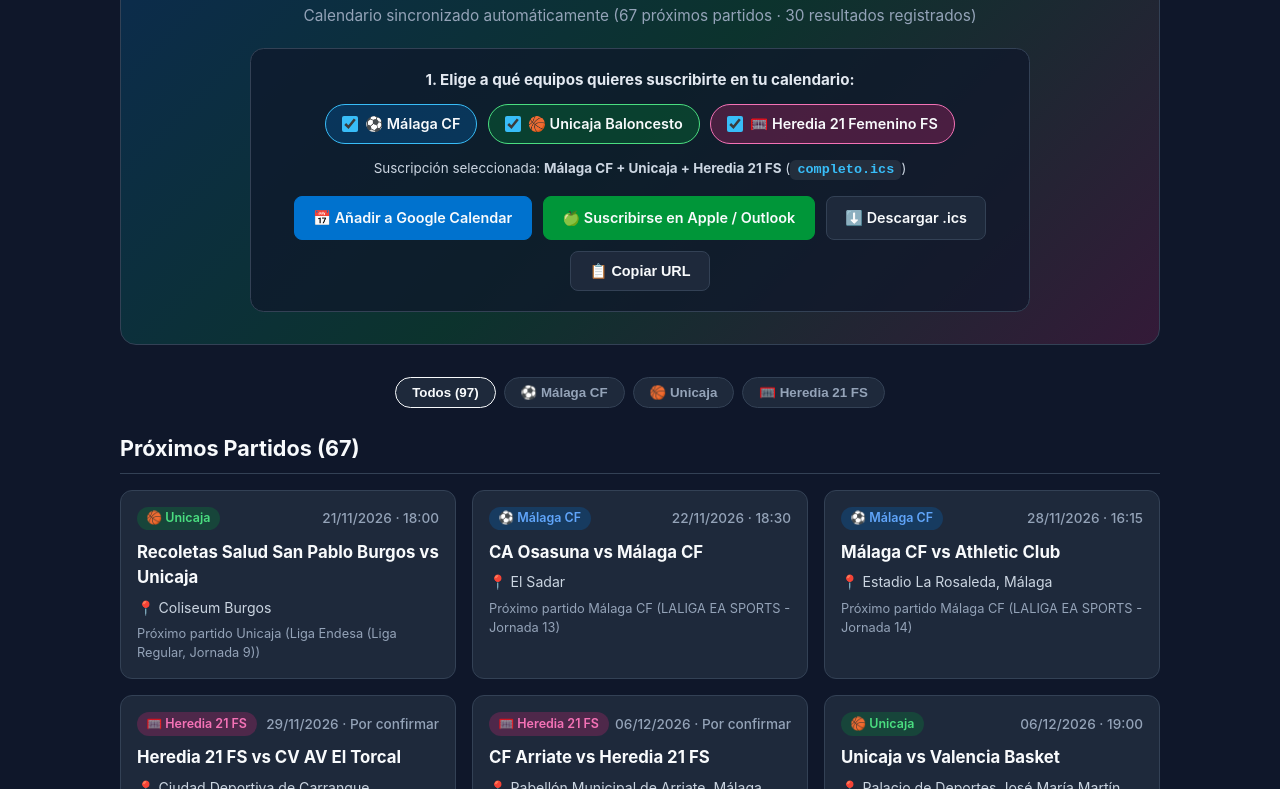
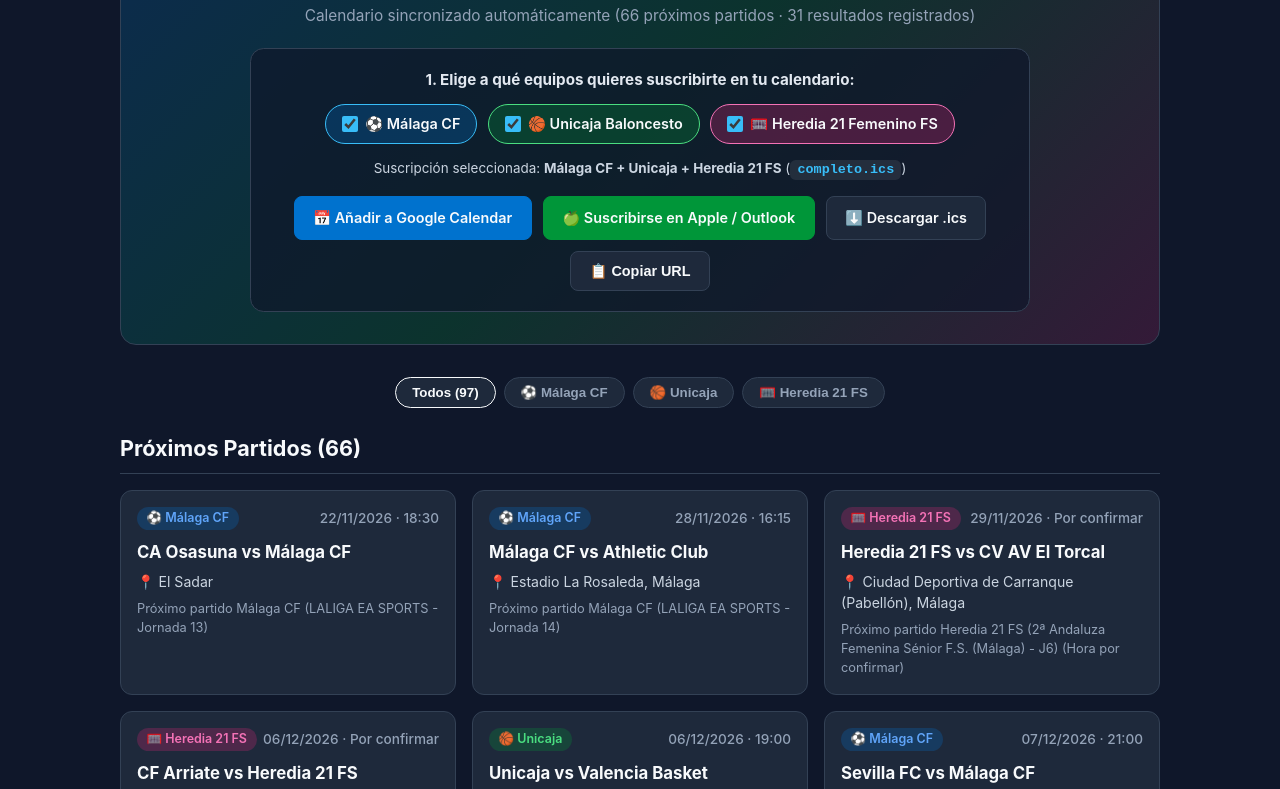
Before and after one commit to EspiMLG/sportsmlgcalendar, a plain HTML site: page index.html in a window 1280 px wide. Shown: the part 112-901 px from the top of the page. Drawn offline with Linux system fonts and the light colour scheme.

Commit message:
Actualización automática de calendario 🤖

```diff
--- a/index.html
+++ b/index.html
@@ -153,7 +153,7 @@
   <div class="container">
     <header>
       <h1>⚽ Málaga CF · 🏀 Unicaja · 🥅 Heredia 21 FS</h1>
-      <p class="subtitle">Calendario sincronizado automáticamente (67 próximos partidos · 30 resultados registrados)</p>
+      <p class="subtitle">Calendario sincronizado automáticamente (66 próximos partidos · 31 resultados registrados)</p>
 
       <div class="customizer">
         <div class="customizer-title">1. Elige a qué equipos quieres suscribirte en tu calendario:</div>
@@ -192,10 +192,9 @@
       <button class="filter-btn" onclick="filtrar('futsal', this)">🥅 Heredia 21 FS</button>
     </div>
 
-    <h2>Próximos Partidos (67)</h2>
+    <h2>Próximos Partidos (66)</h2>
     <div class="grid">
-      <div class="match-card" data-sport="basket"><div class="match-header"><span class="badge badge-basket">🏀 Unicaja</span><span class="match-date">21/11/2026 · 18:00</span></div><div class="match-title">Recoletas Salud San Pablo Burgos vs Unicaja</div><div class="match-loc">📍 Coliseum Burgos</div><div class="match-desc">Próximo partido Unicaja (Liga Endesa (Liga Regular, Jornada 9))</div></div>
-<div class="match-card" data-sport="futbol"><div class="match-header"><span class="badge badge-futbol">⚽ Málaga CF</span><span class="match-date">22/11/2026 · 18:30</span></div><div class="match-title">CA Osasuna vs Málaga CF</div><div class="match-loc">📍 El Sadar</div><div class="match-desc">Próximo partido Málaga CF (LALIGA EA SPORTS - Jornada 13)</div></div>
+      <div class="match-card" data-sport="futbol"><div class="match-header"><span class="badge badge-futbol">⚽ Málaga CF</span><span class="match-date">22/11/2026 · 18:30</span></div><div class="match-title">CA Osasuna vs Málaga CF</div><div class="match-loc">📍 El Sadar</div><div class="match-desc">Próximo partido Málaga CF (LALIGA EA SPORTS - Jornada 13)</div></div>
 <div class="match-card" data-sport="futbol"><div class="match-header"><span class="badge badge-futbol">⚽ Málaga CF</span><span class="match-date">28/11/2026 · 16:15</span></div><div class="match-title">Málaga CF vs Athletic Club</div><div class="match-loc">📍 Estadio La Rosaleda, Málaga</div><div class="match-desc">Próximo partido Málaga CF (LALIGA EA SPORTS - Jornada 14)</div></div>
 <div class="match-card" data-sport="futsal"><div class="match-header"><span class="badge badge-futsal">🥅 Heredia 21 FS</span><span class="match-date">29/11/2026 · Por confirmar</span></div><div class="match-title">Heredia 21 FS vs CV AV El Torcal</div><div class="match-loc">📍 Ciudad Deportiva de Carranque (Pabellón), Málaga</div><div class="match-desc">Próximo partido Heredia 21 FS (2ª Andaluza Femenina Sénior F.S. (Málaga) - J6) (Hora por confirmar)</div></div>
 <div class="match-card" data-sport="futsal"><div class="match-header"><span class="badge badge-futsal">🥅 Heredia 21 FS</span><span class="match-date">06/12/2026 · Por confirmar</span></div><div class="match-title">CF Arriate vs Heredia 21 FS</div><div class="match-loc">📍 Pabellón Municipal de Arriate, Málaga</div><div class="match-desc">Próximo partido Heredia 21 FS (2ª Andaluza Femenina Sénior F.S. (Málaga) - J7) (Hora por confirmar)</div></div>
@@ -265,7 +264,8 @@
 
     <h2>Últimos Resultados</h2>
     <div class="grid">
-      <div class="match-card" data-sport="futsal"><div class="match-header"><span class="badge badge-futsal">🥅 Heredia 21 FS</span><span class="match-date">20/11/2026 · 21:30</span></div><div class="match-title">CD Torre de Casabermeja vs Heredia 21 FS (5 - 2)</div><div class="match-loc">📍 Pabellón Municipal de Casabermeja, Málaga</div><div class="match-desc">Resultado Heredia 21 FS: 5 - 2 | 2ª Andaluza Femenina Sénior F.S. (Málaga) - J5</div></div>
+      <div class="match-card" data-sport="basket"><div class="match-header"><span class="badge badge-basket">🏀 Unicaja</span><span class="match-date">21/11/2026 · 18:00</span></div><div class="match-title">Recoletas Salud San Pablo Burgos vs Unicaja (71 - 94)</div><div class="match-loc">📍 Coliseum Burgos</div><div class="match-desc">Resultado Unicaja: 71 - 94 | Liga Endesa (Liga Regular, Jornada 9)</div></div>
+<div class="match-card" data-sport="futsal"><div class="match-header"><span class="badge badge-futsal">🥅 Heredia 21 FS</span><span class="match-date">20/11/2026 · 21:30</span></div><div class="match-title">CD Torre de Casabermeja vs Heredia 21 FS (5 - 2)</div><div class="match-loc">📍 Pabellón Municipal de Casabermeja, Málaga</div><div class="match-desc">Resultado Heredia 21 FS: 5 - 2 | 2ª Andaluza Femenina Sénior F.S. (Málaga) - J5</div></div>
 <div class="match-card" data-sport="basket"><div class="match-header"><span class="badge badge-basket">🏀 Unicaja</span><span class="match-date">18/11/2026 · 20:30</span></div><div class="match-title">Unicaja vs BK Kvis Pardubice (94 - 66)</div><div class="match-loc">📍 Palacio de Deportes José María Martín Carpena, Málaga</div><div class="match-desc">Resultado Unicaja: 94 - 66 | Basketball Champions League (Liga Regular, Jornada 4)</div></div>
 <div class="match-card" data-sport="basket"><div class="match-header"><span class="badge badge-basket">🏀 Unicaja</span><span class="match-date">15/11/2026 · 12:30</span></div><div class="match-title">Unicaja vs FIATC Girona (82 - 70)</div><div class="match-loc">📍 Palacio de Deportes José María Martín Carpena, Málaga</div><div class="match-desc">Resultado Unicaja: 82 - 70 | Liga Endesa (Liga Regular, Jornada 8)</div></div>
 <div class="match-card" data-sport="futsal"><div class="match-header"><span class="badge badge-futsal">🥅 Heredia 21 FS</span><span class="match-date">13/11/2026 · 20:30</span></div><div class="match-title">Heredia 21 FS vs CD Axarquía FS Algarrobo (2 - 4)</div><div class="match-loc">📍 Ciudad Deportiva de Carranque (Pabellón), Málaga</div><div class="match-desc">Resultado Heredia 21 FS: 2 - 4 | 2ª Andaluza Femenina Sénior F.S. (Málaga) - J4</div></div>
@@ -288,7 +288,6 @@
 <div class="match-card" data-sport="basket"><div class="match-header"><span class="badge badge-basket">🏀 Unicaja</span><span class="match-date">07/10/2026 · 19:00</span></div><div class="match-title">BC Juventus Utena vs Unicaja (69 - 105)</div><div class="match-loc">📍 Vilnius Arena</div><div class="match-desc">Resultado Unicaja: 69 - 105 | Basketball Champions League (Liga Regular, Jornada 1)</div></div>
 <div class="match-card" data-sport="basket"><div class="match-header"><span class="badge badge-basket">🏀 Unicaja</span><span class="match-date">03/10/2026 · 19:30</span></div><div class="match-title">Unicaja vs La Laguna Tenerife (75 - 80)</div><div class="match-loc">📍 Palacio de Deportes José María Martín Carpena, Málaga</div><div class="match-desc">Resultado Unicaja: 75 - 80 | Liga Endesa (Liga Regular, Jornada 2)</div></div>
 <div class="match-card" data-sport="basket"><div class="match-header"><span class="badge badge-basket">🏀 Unicaja</span><span class="match-date">27/09/2026 · 19:00</span></div><div class="match-title">Real Madrid vs Unicaja (89 - 87)</div><div class="match-loc">📍 Movistar Arena</div><div class="match-desc">Resultado Unicaja: 89 - 87 | Liga Endesa (Liga Regular, Jornada 1)</div></div>
-<div class="match-card" data-sport="futbol"><div class="match-header"><span class="badge badge-futbol">⚽ Málaga CF</span><span class="match-date">20/09/2026 · 14:00</span></div><div class="match-title">Getafe CF vs Málaga CF (1 - 0)</div><div class="match-loc">📍 Coliseum</div><div class="match-desc">Resultado Málaga CF: 1 - 0 | LALIGA EA SPORTS - Jornada 7</div></div>
     </div>
   </div>
   <script>
```
Also changed, not shown: 4 other files.
